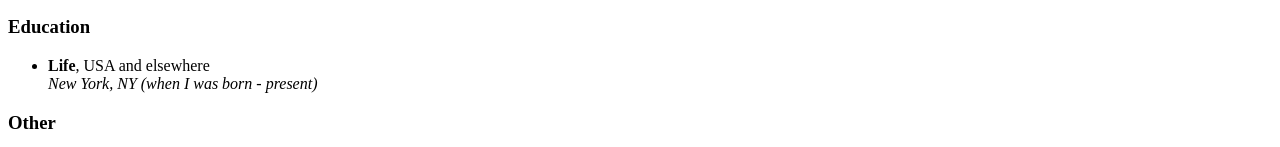
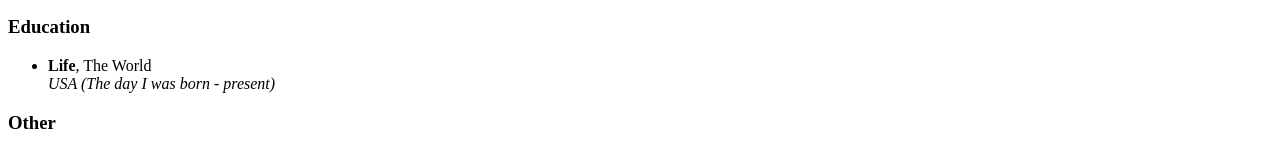
Before and after one commit to gloweyone/gloweyone.github.io, a plain HTML site: page index.html in a window 1280 px wide. Shown: the part 447-594 px from the top of the page. Drawn offline with Linux system fonts and the light colour scheme.

Commit message:
General Assembly index.html FINAL

```diff
--- a/index.html
+++ b/index.html
@@ -22,8 +22,8 @@
 </ul>
 <h3><strong>Education</strong></h3>
 <ul>
-	<li><strong>Life</strong>, USA and elsewhere</li>
-	<i>New York, NY (when I was born - present)</i>
+	<li><strong>Life</strong>, The World</li>
+	<i>USA (The day I was born - present)</i>
 </ul>
 <h3>Other</h3>
 <ul>
```
